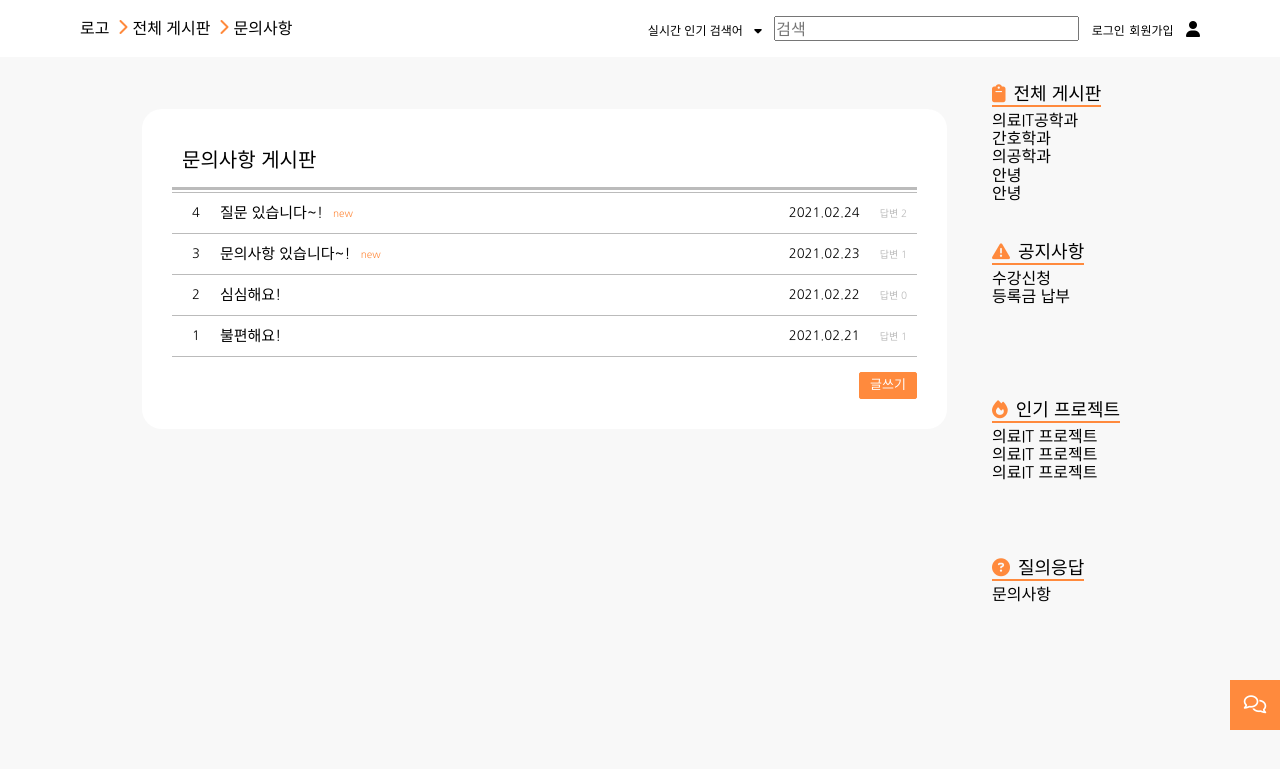
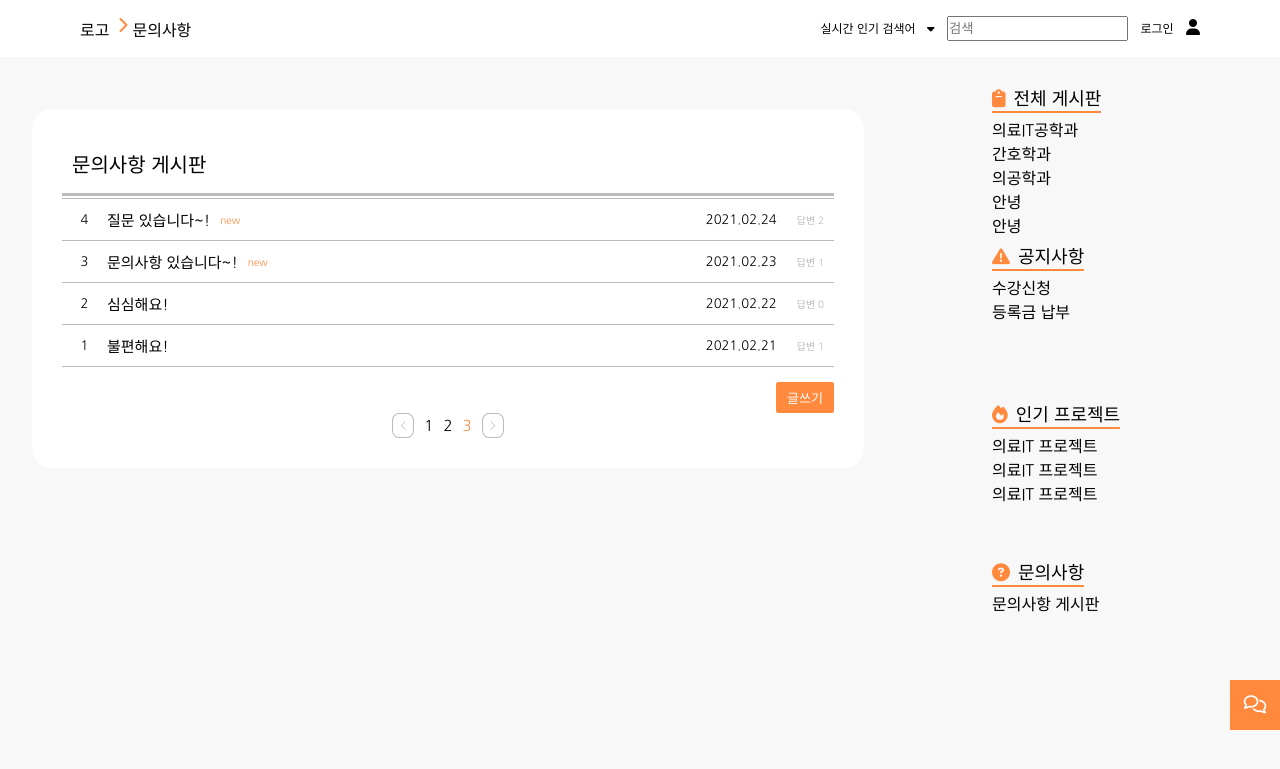
Before and after one commit to shinjuno123/konyangStagram, a Django app: page /questionpage/ in a window 1280 px wide. Shown: the top 769 px of the page. Run offline with Django 3.2, Linux system fonts and the light colour scheme; some libraries are stand-ins or nearby versions.

Commit message:
Mdofied new board and questionpage

```diff
--- a/mainApp/static/css/boardpage.css
+++ b/mainApp/static/css/boardpage.css
@@ -25,18 +25,18 @@
 
 /* 전체 게시판 */
 .centerChart {
-    padding: 0 30px 20px 30px;
     display: flex;
     flex-direction: column;
     align-items: center;
-    height: auto;
+    margin: 0px;
 }
 
 .postList{
-    padding: 10px 10px 30px 10px;
+    padding: 10px 10px 35px 10px;
     width: 800px;
     max-width: 800px;
-    max-height: 363.8px;
+    margin-left: auto;
+    max-height: 368.8px;
     border-bottom: 1px dashed #bbbbbb;
 }
 
@@ -71,7 +71,7 @@
 .postList .postChart {
     background-color: white;
     border: 1px solid rgba(0,0,0,0.09);
-    max-width: 800px;
+    margin-left: auto;
     padding: 20px;
     padding-bottom: 10px;
     display: flex;
@@ -83,11 +83,6 @@
 }
 
 
-
-.postList .postChart:hover::-webkit-scrollbar-thumb {
-	background-color: #bbbbbb;
-}
-
 .postList .postChart::-webkit-scrollbar {
     height: 8px;
   }
@@ -96,7 +91,10 @@
 }
 .postList .postChart::-webkit-scrollbar-thumb {
   border-radius: 3px;
-  background-color: transparent;
+  background-color:transparent;
+}
+.postList .postChart:hover::-webkit-scrollbar-thumb {
+    background-color: #bbbbbb;
 }
 .postList .postChart::-webkit-scrollbar-button {
   width: 5px;
@@ -116,7 +114,6 @@
     border-radius: 10px;
     margin-bottom: 5px;
 }
-
 .postList .post-click>p:nth-child(1){
     padding:  38px 10px;
     border: 1px solid #bbbbbb;
@@ -124,6 +121,23 @@
     font-size: 14px;
     line-height: 20px;
 }
+/*
+.postList:nth-child(1) .post-click>p:nth-child(1){
+    background-color: lightblue;
+}
+
+.postList:nth-child(2) .post-click>p:nth-child(1){
+    background-color:lightcoral;
+}
+
+.postList:nth-child(3) .post-click>p:nth-child(1){
+    background-color:lightseagreen;
+}
+
+.postList:nth-child(4) .post-click>p:nth-child(1){
+    background-color:black;
+    color: white;
+} */
 
 
 
@@ -133,7 +147,7 @@
     flex-direction: column;
     transition: all 0.2s ease;
     position: relative;
-    bottom: 220px;
+    bottom: 221px;
     height: 201px;
     cursor: pointer;
 
@@ -275,12 +289,19 @@
     margin: 20px 0 5px 0;
     padding: 5px;
     width: 334px;
+    font-size: 15px;
   }
 
   #newBoard-explain{
     margin-bottom: 10px;
     padding: 5px;
     width: 334px;
+    font-size: 15px;
+  }
+
+  #newBoard-title::placeholder,
+  #newBoard-explain::placeholder{
+    font-size: 15px;
   }
 
   #newBoard-title:focus,
@@ -308,14 +329,14 @@
 
 #add_btn{
     padding: 5px 10px;
-    margin-left: 284px;
+    margin-left: 280px;
     cursor: pointer;
     background-color: #ff8a3d;
     color: white;
     border: 2px solid #ff8a3d;
     border-radius: 3px;
     transition: all 0.3s ease;
-    width: 50px;
+    text-align: center;
 }
 
 #add_btn:hover{
@@ -338,12 +359,12 @@
 .QAChart{
     display: flex;
     flex-direction: column;
-    padding: 20px;
     background-color: white;
     border-radius: 20px;
     padding: 30px;
     margin-top: 20px;
-    margin-left: 65px;
+    width: 800px;
+    margin-left: auto;
 }
 
 .QAChart .board{
@@ -351,7 +372,6 @@
     border-bottom: 3px solid #bbbbbb;
     display: flex;
     justify-content: space-between;
-    width: 745px;
     padding: 10px 10px 15px 10px;
     margin-bottom: 2px;
 }
@@ -386,7 +406,9 @@
 /* 게시물 번호 */
 .QAChart .postChart>li>div:nth-child(1)>p:nth-child(1){
     font-size: 13px;
-    padding: 0 10px;
+    width: 25px;
+    padding: auto;
+    text-align: center;
 }
 
 /* 게시물 제목 */
@@ -435,6 +457,32 @@
     background-color: white;
 }
 
+/* 문의사항 게시판 페이지 번호 */
+.QAChart .pageNum{
+    display: flex;
+    align-items: center;
+    text-align: center;
+    margin: 0px auto;
+}
+
+.QAChart .pageNum .prev,
+.QAChart .pageNum .next{
+    border: 1px solid #bbbbbb;
+    border-radius: 30%;
+    padding: 5px 7.5px;
+    margin: 0px 5px;
+    font-size: 10px;
+    color: #bbbbbb;
+    cursor: pointer;
+}
+
+.QAChart .pageNum .num{
+    font-size: 15px;
+    margin: 0px 5px;
+    cursor: pointer;
+}
+
+
 /* 문의사항 작성*/
 .writePost {
     margin: 0 0 30px 200px;
@@ -451,6 +499,7 @@
     font-size: 20px;
     border-bottom: 2px solid #ff8a3d;
     margin: 0 0 20px 0;
+    font-weight: normal;
 }
 
 .writePost div{
@@ -533,20 +582,43 @@
     min-height: 350px;
 }
 
+/* rightChart 전체게시판 */
+.rightChart a{
+    cursor:pointer;
+    font-size: 18px;
+    border-bottom: 2px solid #ff8a3d;
+    margin-bottom: 4px;
+}
+/*rightChart 선택 */
+.rightChart a:hover{
+    font-weight: bold;
+}
+
+/* 문의사항 페이지  선택 */
+.selectedNum{
+    color: #ff8a3d;
+}
+
 /* 게시판 안의 게시물들 */
 #posts{
     display: none;
 }
 
-@media screen and (max-width:1200px){
+
+@media screen and (max-width:1300px){
     .postList{
-        width: 120%;
+        width: 110%;
+        min-width: 500px;
+        margin-left: auto;
     }
-}
-
-@media screen and (max-width:1400px){
     .writePost{
         width: 90%;
+        min-width: 500px;
+        margin-left: auto;
+    }
+    .QAChart{
+        width: 100%;
+        min-width: 500px;
         margin-left: auto;
     }
 }
--- a/mainApp/static/js/question.js
+++ b/mainApp/static/js/question.js
@@ -1,8 +1,4 @@
 // Selectorconst
-const logoBoardIcon = document.getElementById('logo-board-icon');
-const logoBoard = document.getElementById('logo-board');
-const centerChart = document.querySelector('.centerChart');
-const QAClick = document.getElementById('q2');
 const QAIcon = document.querySelector('.Q-write');
 const QAChart = document.querySelector('.QAChart');
 const Qwrite = document.getElementById('write');
@@ -16,6 +12,13 @@
 // Function
 //문의사항 게시글 추가
 function newQboardFunc(){
+    if(Qwrite.parentElement.parentElement.querySelector('.title>input').value === ""){
+        alert('제목을 입력하세요!');
+    }
+    else if(Qwrite.parentElement.parentElement.querySelector('.content>textarea').value === ""){
+        alert('내용을 입력하세요!');
+    }
+    else{
         QAboardFunc();
         //Create p
         const Qcount = document.createElement('p');
@@ -62,29 +65,24 @@
         QboardList.insertBefore(li,QboardList.firstChild);
     }
 
+}
+
 //문의사항 게시판
 function QAboardFunc(){
-    centerChart.style.display = "flex";
     QAChart.style.display = "flex";
     document.querySelector('.writePost').style.display = "none";
 }
 
 //문의사항 작성
 function QAFunc() {
-    centerChart.style.display = "none";
     QAChart.style.display = "none";
     document.querySelector('.writePost').style.display = "flex";
     document.getElementById('titleId').value = "";
     document.getElementById('contentId').value = "";
     document.getElementById('passwordId').value = "";
-    document.getElementById('logo-board').addEventListener('click',QAboardFunc);
 }
 
 // EventListener
-QAClick.addEventListener('click',QAboardFunc); //문의사항 게시판
+// QAClick.addEventListener('click',QAboardFunc); //문의사항 게시판
 QAIcon.addEventListener('click', QAFunc);//문의사항 작성
 Qwrite.addEventListener('click', newQboardFunc);//문의사항 글쓰기버튼
-window.addEventListener('load',function(){ //문의사항 로고
-    logoBoardIcon.style.display = "flex";
-    logoBoard.innerHTML = QAClick.innerHTML;
-})
--- a/mainApp/templates/question.html
+++ b/mainApp/templates/question.html
@@ -6,7 +6,6 @@
     <meta http-equiv="X-UA-Compatible" content="IE=edge">
     <meta name="viewport" content="width=device-width, initial-scale=1.0">
     <link rel="stylesheet" href="{% static 'css/mainpage.css' %}">
-    <link rel="stylesheet" href="{% static 'css/normalize.css' %}">
     <link rel="stylesheet" href="{% static 'css/boardpage.css' %}">
     <link href="https://fonts.googleapis.com/css2?family=Open+Sans&display=swap" rel="stylesheet">
     <link rel="preconnect" href="https://fonts.gstatic.com">
@@ -22,9 +21,7 @@
         <div class="header-left">
             <a href="{% url 'mainpage' %}"><img src="" alt="">로고</a>
             <i class="fas fa-chevron-right"></i>
-            <a href="{% url 'boardpage' %}">전체 게시판</a>
-            <i class="fas fa-chevron-right" id="logo-board-icon"></i>
-            <p id="logo-board">문의사항</p>
+            <a href="{% url 'questionpage' %}">문의사항</a>
         </div>
         <div class="header-right">
             <div class="realtimeSearch">
@@ -39,15 +36,14 @@
                 </div>
             </div>
             <input type="text" placeholder="검색" id="search">
-            <span id="login">로그인</span>
-            <span id="signup">회원가입</span>
+            <a href="{% url 'loginSigninApp:login' %}" id="login">로그인</a>
+            <!-- <span id="signup">회원가입</span> -->
             <i class="fas fa-user"></i>
         </div>
     </header>
 
     <section class="chart">
         <!-- 문의사항 게시판 -->
-        <ul class="centerChart">
         <div class="QAChart">
             <div class="board">
                 <p class="board-txt">문의사항 게시판</p>
@@ -98,15 +94,20 @@
                     </div>
                 </li>
             </ul>
-
             <div class="Q-write">글쓰기</div>
+            <div class="pageNum">
+                <p class="prev">&#60</p>
+                <p class="num">1</p>
+                <p class="num">2</p>
+                <p class="num selectedNum">3</p>
+                <p class="next">&#62</p>
             </div>
-        </ul>
+        </div>
 
         <!-- 문의사항 작성 -->
         <div class="writePost">
-            <p id="Q-postform">문의사항</p>
-            <form class="postform">
+            <p id="Q-postform">문의사항 작성</p>
+            <form class="Qpostform">
                 <div class="title">
                     <p class="title-txt">제목</p>
                     <input type="text" id="titleId" placeholder="*제목을 입력해 주세요.">
@@ -126,11 +127,10 @@
             </form>
         </div>
 
-
         <!-- Right Chart -->
         <ul class="rightChart">
             <ul class="noticeBoard">
-                <span><i class="fas fa-clipboard"></i>전체 게시판</span>
+                <a href="{% url 'boardpage' %}"><i class="fas fa-clipboard"></i>전체 게시판</a>
                 <li id="a2">의료IT공학과</li>
                 <li id="a3">간호학과</li>
                 <li id="a4">의공학과</li>
@@ -152,8 +152,8 @@
             </ul>
 
             <ul class="question">
-                <span><i class="fas fa-question-circle"></i>질의응답</span>
-                <li id="q2" >문의사항</li>
+                <a href="{% url 'questionpage' %}"><i class="fas fa-question-circle"></i>문의사항</a>
+                <li id="q2">문의사항 게시판</li>
             </ul>
         </ul>
     </section>
@@ -175,7 +175,6 @@
         </div>
     </div>
 
-    <script src="{% static 'js/mainpage.js' %}"></script>
     <script src="{% static 'js/question.js' %}"></script>
 </body>
 </html>
```
Also changed, not shown: mainApp/static/js/boardpage.js (+12 -2 lines), mainApp/templates/boardpage.html (+7 -15 lines). Lines whose indentation alone changed are shown as unchanged.
